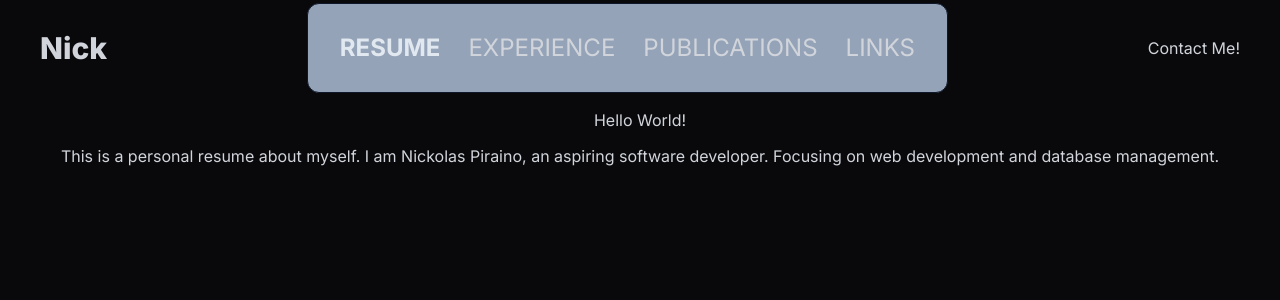
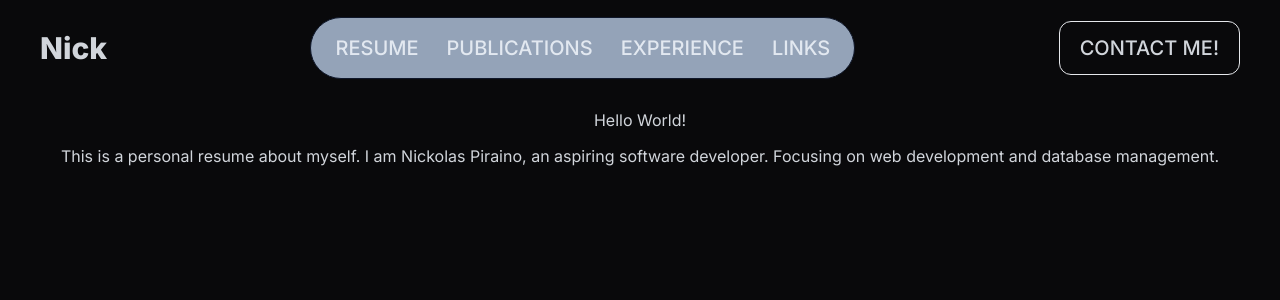
Before and after one commit to kwNick/resume-site, a Next.js app: page / in a window 1280 px wide. Shown: the top 300 px of the page. Built offline with nearby package versions, Linux system fonts and the light colour scheme.

Commit message:
styling header with constant list array, and hover effects, contact button

```diff
--- a/app/components/NavBar.tsx
+++ b/app/components/NavBar.tsx
@@ -5,21 +5,16 @@ import NavListItem from "./NavListItem";
 export default function NavBar(){
     return (
             <div className="h-24 px-10 flex items-center justify-between">
-                <Link href="/" className="font-extrabold text-3xl"><span>Nick</span></Link>
-                {/* <NavLogo/> */}
-                <ul className="px-8 py-7 hidden text-2xl bg-slate-400 md:inline-flex self-center gap-x-7 border rounded-xl uppercase border-slate-900 ">
+                <NavLogo/>
+                <ul className="px-6 py-4 bg-slate-400 text-xl font-medium md:inline-flex gap-x-7 border border-green-300 rounded-full uppercase border-slate-900 ">
                     {
-                        // navList.map({title, href}) =>(
-                        //     <NavListItem key={title} title={title} href={href}/>
-                        // )
+                        navList.map(({title, href}) =>(
+                            <NavListItem key={title} title={title} href={href}/>
+                        ))
                     }
-                    <Link href="/"><li className="text-slate-200 font-bold">Resume</li></Link>
-                    <li>Experience</li>
-                    <li>Publications</li>
-                    <li>Links</li>
                 </ul>
-                <div>
-                    <h1>Contact Me!</h1>
+                <div className="">
+                    <button className="border rounded-xl px-5 py-3 cursor-pointer uppercase text-xl font-medium hover:bg-slate-200 hover:text-green-800 duration-300">Contact Me!</button>
                 </div>
             </div>
     );
--- a/app/components/NavItem.tsx
+++ /dev/null
@@ -1,6 +0,0 @@
-import Link from "next/link";
-export default function NavItem(){
-    return(
-        <div className="justify-start"><Link href="/" className="px-7 font-extrabold text-3xl"><span>Nick</span></Link></div>
-    );
-}
--- a/app/components/NavListItem.tsx
+++ b/app/components/NavListItem.tsx
@@ -1,10 +1,12 @@
 import Link from "next/link";
-// interface Props = {
-//     title: string;
-
-// };
-export default function NavListItem(){
+interface Props {
+    title: string;
+    href:string;
+};
+export default function NavListItem({title, href}: Props){
     return (
-        <Link href="/"><li className="text-slate-200 font-bold">Resume</li></Link>
+        <Link href={href}>
+            <li key={title}className="text-slate-200 hover:text-green-300 duration-200">{title}</li>
+            </Link>
     );
 }
--- a/app/components/NavLogo.tsx
+++ b/app/components/NavLogo.tsx
@@ -1,6 +1,6 @@
 import Link from "next/link";
 export default function NavLogo(){
     return(
-        <div className=""><Link href="/" className="px-7 font-extrabold text-3xl"><span>Nick</span></Link></div>
+        <Link href="/" className="font-extrabold text-3xl"><span>Nick</span></Link>
     );
 }
```
